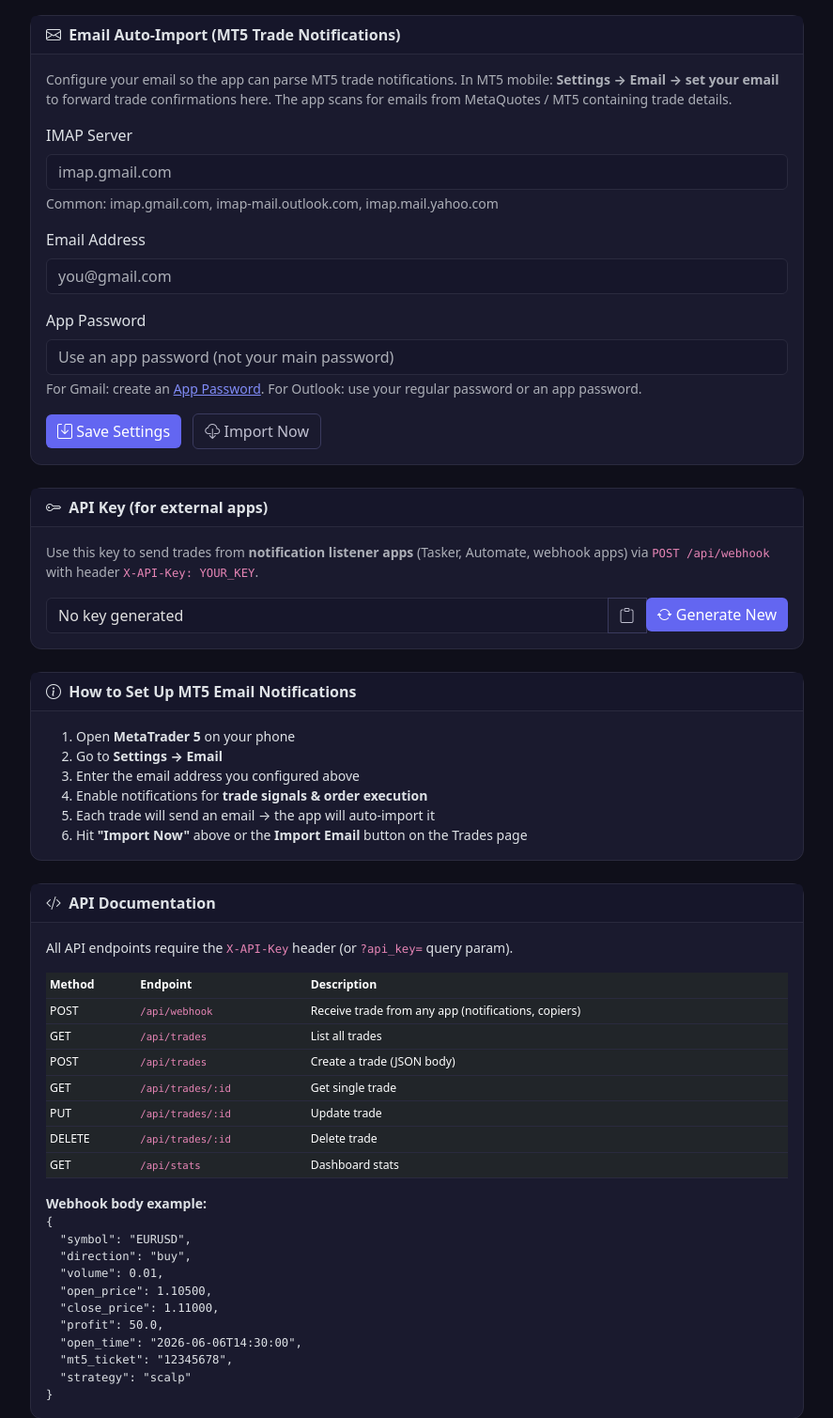
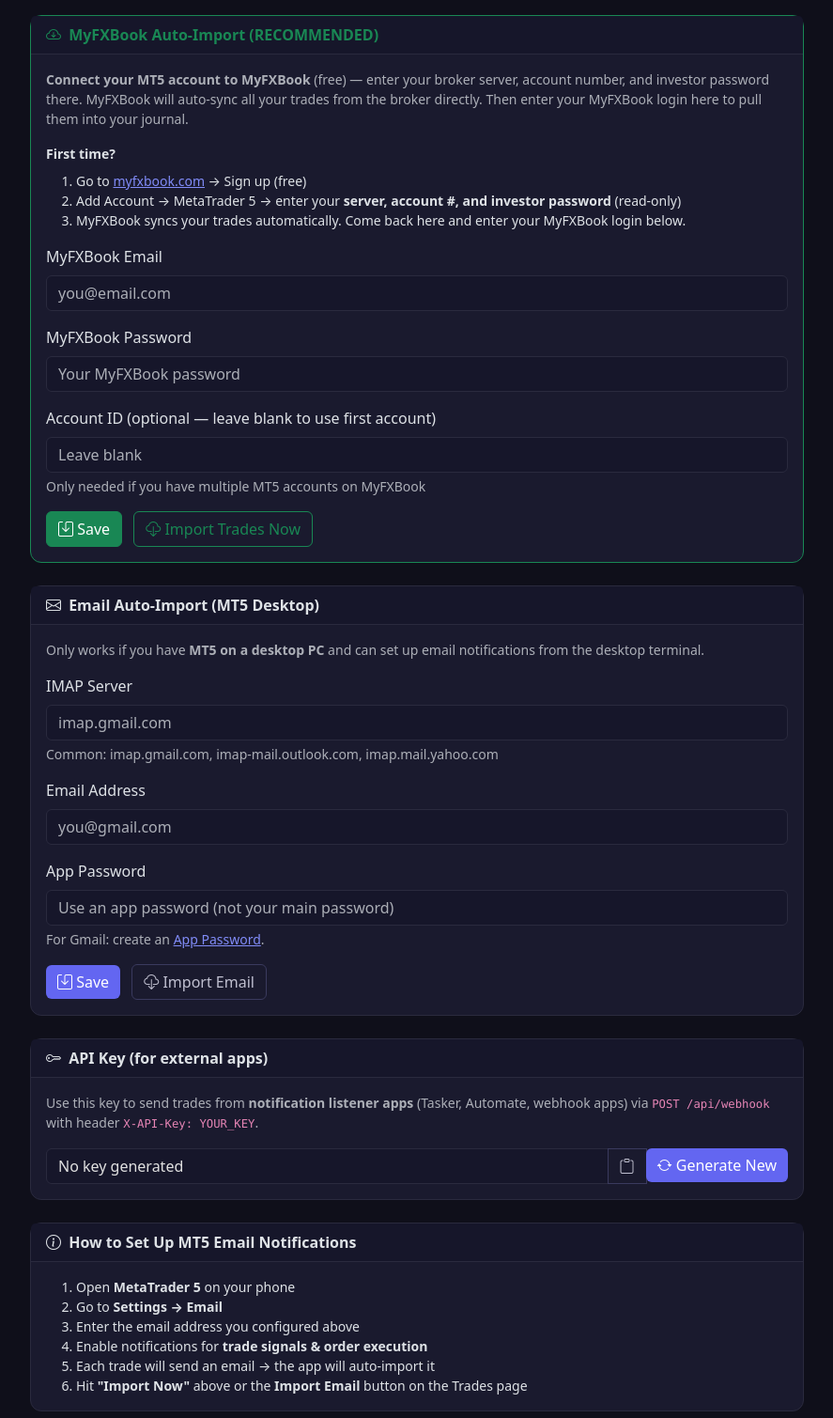
Before and after one commit to Prockoleck/trading-journal, a Flask app: page /settings in a window 1280 px wide. Shown: the part 57-1566 px from the top of the page at 94% size, without its empty margins (196-1083 px from the left). Run offline with Flask 3, Linux system fonts and the light colour scheme; a user stored in the database is signed in.

Commit message:
Add MyFXBook auto-sync integration (MT5 bridge)

```diff
--- a/app.py
+++ b/app.py
@@ -26,6 +26,13 @@ email_config = {
     'email_addr': '',
     'email_pass': '',
     'last_checked': None,
+}
+
+myfxbook_config = {
+    'email': '',
+    'password': '',
+    'session': '',
+    'account_id': '',
 }
 
 
@@ -405,14 +412,17 @@ def parse_mt5_email(email_body):
 @app.route('/settings', methods=['GET', 'POST'])
 @login_required
 def settings():
-    global email_config
+    global email_config, myfxbook_config
     if request.method == 'POST':
         email_config['imap_server'] = request.form.get('imap_server', '')
         email_config['email_addr'] = request.form.get('email_addr', '')
         email_config['email_pass'] = request.form.get('email_pass', '')
+        myfxbook_config['email'] = request.form.get('myfxbook_email', '')
+        myfxbook_config['password'] = request.form.get('myfxbook_password', '')
+        myfxbook_config['account_id'] = request.form.get('myfxbook_account_id', '')
         flash('Settings saved')
         return redirect(url_for('settings'))
-    return render_template('settings.html', config=email_config)
+    return render_template('settings.html', config=email_config, myfxbook=myfxbook_config)
 
 
 @app.route('/import-email')
@@ -486,6 +496,95 @@ def import_email():
         flash(f'Imported {count} trades from email')
     except Exception as e:
         flash(f'Email import error: {e}')
+    return redirect(url_for('trade_list'))
+
+
+@app.route('/import-myfxbook')
+@login_required
+def import_myfxbook():
+    global myfxbook_config
+    if not myfxbook_config.get('email') or not myfxbook_config.get('password'):
+        flash('Configure MyFXBook credentials in Settings first')
+        return redirect(url_for('settings'))
+
+    import requests as req
+    BASE = 'https://www.myfxbook.com/api'
+
+    try:
+        r = req.post(f'{BASE}/login.json', data={
+            'email': myfxbook_config['email'],
+            'password': myfxbook_config['password'],
+        }, timeout=15)
+        data = r.json()
+        if data.get('error') or not data.get('session'):
+            flash(f'MyFXBook login failed: {data.get("message", "unknown")}')
+            return redirect(url_for('settings'))
+        session = data['session']
+
+        myfxbook_config['session'] = session
+
+        if not myfxbook_config.get('account_id'):
+            r = req.get(f'{BASE}/get-my-accounts.json?session={session}', timeout=15)
+            accts = r.json()
+            if accts.get('error') or not accts.get('accounts'):
+                flash(f'No accounts found on MyFXBook')
+                return redirect(url_for('settings'))
+            myfxbook_config['account_id'] = str(accts['accounts'][0]['id'])
+
+        r = req.get(f'{BASE}/get-history.json?session={session}&id={myfxbook_config["account_id"]}', timeout=15)
+        history = r.json()
+        if history.get('error'):
+            flash(f'Failed to get history: {history.get("message")}')
+            return redirect(url_for('settings'))
+
+        count = 0
+        for t in history.get('history', []):
+            ticket = t.get('id') or t.get('comment', '').strip()
+            if ticket:
+                existing = Trade.query.filter_by(mt5_ticket=str(ticket)).first()
+                if existing:
+                    continue
+
+            sizing = t.get('sizing', {})
+            volume = float(sizing.get('value', 0)) if sizing.get('type') == 'lots' else float(sizing.get('value', 0)) / 100000
+            if volume <= 0:
+                volume = 0.01
+
+            action = (t.get('action') or '').lower()
+            direction = 'buy' if 'buy' in action else 'sell'
+
+            try:
+                open_time = datetime.strptime(t['openTime'], '%m/%d/%Y %H:%M')
+            except (ValueError, KeyError):
+                open_time = datetime.utcnow()
+            try:
+                close_time = datetime.strptime(t['closeTime'], '%m/%d/%Y %H:%M') if t.get('closeTime') else None
+            except (ValueError, KeyError):
+                close_time = None
+
+            trade = Trade(
+                symbol=(t.get('symbol') or '').upper(),
+                direction=direction,
+                volume=volume,
+                open_price=float(t.get('openPrice', 0)),
+                close_price=float(t.get('closePrice')) if t.get('closePrice') else None,
+                stop_loss=float(t.get('sl')) if t.get('sl') and float(t.get('sl')) != 0 else None,
+                take_profit=float(t.get('tp')) if t.get('tp') and float(t.get('tp')) != 0 else None,
+                profit=float(t.get('profit')) if t.get('profit') else None,
+                open_time=open_time,
+                close_time=close_time,
+                commission=float(t.get('commission', 0)),
+                swap=float(t.get('interest', 0)),
+                notes=t.get('comment'),
+                mt5_ticket=str(ticket) if ticket else None,
+            )
+            db.session.add(trade)
+            count += 1
+
+        db.session.commit()
+        flash(f'Imported {count} trades from MyFXBook')
+    except Exception as e:
+        flash(f'MyFXBook import error: {e}')
     return redirect(url_for('trade_list'))
 
 
--- a/templates/settings.html
+++ b/templates/settings.html
@@ -3,14 +3,44 @@
 {% block content %}
 <div class="row justify-content-center">
   <div class="col-lg-8">
-    <div class="card mb-4">
-      <div class="card-header fw-semibold"><i class="bi bi-envelope me-1"></i> Email Auto-Import (MT5 Trade Notifications)</div>
+
+    <div class="card mb-4 border-success">
+      <div class="card-header fw-semibold text-success"><i class="bi bi-cloud-arrow-down me-1"></i> MyFXBook Auto-Import (RECOMMENDED)</div>
       <div class="card-body">
         <p class="text-muted small">
-          Configure your email so the app can parse MT5 trade notifications.
-          In MT5 mobile: <strong>Settings → Email → set your email</strong> to forward trade confirmations here.
-          The app scans for emails from MetaQuotes / MT5 containing trade details.
+          <strong>Connect your MT5 account to MyFXBook</strong> (free) — enter your broker server, account number, and investor password there.
+          MyFXBook will auto-sync all your trades from the broker directly. Then enter your MyFXBook login here to pull them into your journal.
         </p>
+        <p class="small mb-2"><strong>First time?</strong></p>
+        <ol class="small mb-3">
+          <li>Go to <a href="https://www.myfxbook.com" target="_blank">myfxbook.com</a> → Sign up (free)</li>
+          <li>Add Account → MetaTrader 5 → enter your <strong>server, account #, and investor password</strong> (read-only)</li>
+          <li>MyFXBook syncs your trades automatically. Come back here and enter your MyFXBook login below.</li>
+        </ol>
+        <form method="post">
+          <div class="mb-3">
+            <label class="form-label">MyFXBook Email</label>
+            <input type="email" name="myfxbook_email" class="form-control" placeholder="you@email.com" value="{{ myfxbook.email }}">
+          </div>
+          <div class="mb-3">
+            <label class="form-label">MyFXBook Password</label>
+            <input type="password" name="myfxbook_password" class="form-control" placeholder="Your MyFXBook password" value="{{ myfxbook.password }}">
+          </div>
+          <div class="mb-3">
+            <label class="form-label">Account ID (optional — leave blank to use first account)</label>
+            <input type="text" name="myfxbook_account_id" class="form-control" placeholder="Leave blank" value="{{ myfxbook.account_id }}">
+            <div class="form-text small text-muted">Only needed if you have multiple MT5 accounts on MyFXBook</div>
+          </div>
+          <button type="submit" class="btn btn-success"><i class="bi bi-save"></i> Save</button>
+          <a href="/import-myfxbook" class="btn btn-outline-success ms-2"><i class="bi bi-cloud-download"></i> Import Trades Now</a>
+        </form>
+      </div>
+    </div>
+
+    <div class="card mb-4">
+      <div class="card-header fw-semibold"><i class="bi bi-envelope me-1"></i> Email Auto-Import (MT5 Desktop)</div>
+      <div class="card-body">
+        <p class="text-muted small">Only works if you have <strong>MT5 on a desktop PC</strong> and can set up email notifications from the desktop terminal.</p>
         <form method="post">
           <div class="mb-3">
             <label class="form-label">IMAP Server</label>
@@ -26,11 +56,10 @@
             <input type="password" name="email_pass" class="form-control" placeholder="Use an app password (not your main password)" value="{{ config.email_pass }}">
             <div class="form-text small text-muted">
               For Gmail: create an <a href="https://myaccount.google.com/apppasswords" target="_blank">App Password</a>.
-              For Outlook: use your regular password or an app password.
             </div>
           </div>
-          <button type="submit" class="btn btn-primary"><i class="bi bi-save"></i> Save Settings</button>
-          <a href="/import-email" class="btn btn-outline-light ms-2"><i class="bi bi-cloud-download"></i> Import Now</a>
+          <button type="submit" class="btn btn-primary"><i class="bi bi-save"></i> Save</button>
+          <a href="/import-email" class="btn btn-outline-light ms-2"><i class="bi bi-cloud-download"></i> Import Email</a>
         </form>
       </div>
     </div>
--- a/templates/trades.html
+++ b/templates/trades.html
@@ -8,6 +8,7 @@
     <a href="/trades/add" class="btn btn-primary btn-sm"><i class="bi bi-plus-circle"></i> New Trade</a>
     <button class="btn btn-outline-light btn-sm" data-bs-toggle="modal" data-bs-target="#importModal"><i class="bi bi-upload"></i> Import CSV</button>
     <a href="/import-email" class="btn btn-outline-light btn-sm"><i class="bi bi-envelope"></i> Import Email</a>
+    <a href="/import-myfxbook" class="btn btn-outline-success btn-sm"><i class="bi bi-cloud-arrow-down"></i> Sync MyFXBook</a>
   </div>
 </div>
 
```
Also changed, not shown: automate_flow.json (added, +36 -0 lines).
